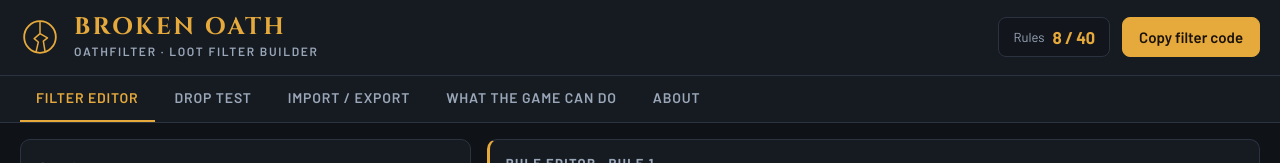
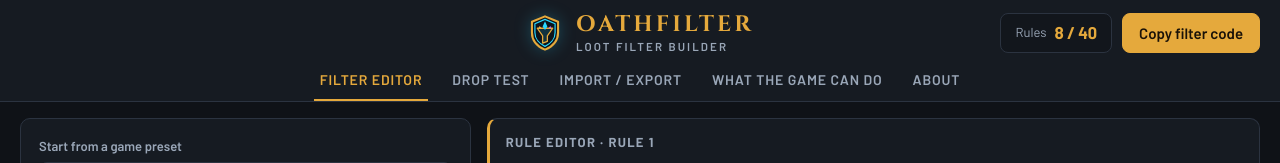
Before and after one commit to 2m22/Oathfilter, a plain HTML site: page index.html in a window 1280 px wide. Shown: the top 163 px of the page. Drawn offline with Linux system fonts and the light colour scheme.

Commit message:
New centered header: emblem and name in the middle, rule counter and copy button right, tabs centered below
Co-Authored-By: Claude Sonnet 5.5 <noreply@anthropic.com>
Claude-Session: https://claude.ai/code/session_01RhSxHCC7GoxtZwPkjsMEfY

```diff
--- a/index.html
+++ b/index.html
@@ -38,23 +38,26 @@ button{cursor:pointer}
 .c-show{color:var(--show-fg)}.c-hl{color:var(--beam-fg)}.c-hide{color:var(--hide-fg)}
 
 /* header */
-.site-header{display:flex;flex-wrap:wrap;align-items:center;justify-content:space-between;gap:12px 20px;padding:14px 20px;background:var(--bg-panel);border-bottom:1px solid var(--border)}
-.site-title{margin:0;font-family:var(--font-display);font-weight:700;font-size:1.5rem;letter-spacing:.1em;color:var(--accent-gold);line-height:1.1}
-.site-subtitle{margin-top:3px;font-size:.75rem;font-weight:600;letter-spacing:.14em;text-transform:uppercase;color:var(--text-muted)}
-.brand{display:flex;align-items:center;gap:14px}
-.head-tools{display:flex;flex-wrap:wrap;align-items:center;gap:12px}
+.site-header{background:var(--bg-panel);border-bottom:1px solid var(--border)}
+.header-top{max-width:1520px;margin:0 auto;padding:12px 20px 6px;display:grid;grid-template-columns:1fr auto 1fr;align-items:center;gap:16px}
+.brand-center{grid-column:2;display:inline-flex;align-items:center;justify-content:center;gap:12px}
+.brand-emblem{flex-shrink:0;filter:drop-shadow(0 0 8px rgba(41,216,255,.25))}
+.brand-text{display:flex;flex-direction:column;align-items:flex-start;line-height:1.15}
+.brand-title{margin:0;font-family:var(--font-display);font-weight:700;font-size:1.4rem;letter-spacing:.14em;color:var(--accent-gold)}
+.brand-sub{margin-top:2px;font-size:.72rem;font-weight:600;letter-spacing:.18em;text-transform:uppercase;color:var(--text-muted)}
+.header-right{grid-column:3;justify-self:end;display:inline-flex;flex-wrap:wrap;align-items:center;gap:10px}
 .count{display:flex;align-items:center;gap:8px;min-height:40px;padding:0 14px;border:1px solid var(--border);border-radius:8px;background:var(--bg-subtle);font-variant-numeric:tabular-nums}
 
 /* tabs */
-nav.nav{display:flex;gap:4px;padding:0 20px;background:var(--bg-panel);border-bottom:1px solid var(--border);overflow-x:auto}
-nav.nav button{min-height:46px;padding:0 16px;border:0;border-bottom:2px solid transparent;background:none;font-weight:600;font-size:.875rem;letter-spacing:.06em;text-transform:uppercase;color:var(--text-muted);white-space:nowrap}
+nav.nav{display:flex;justify-content:center;flex-wrap:wrap;gap:4px 18px;max-width:1520px;margin:0 auto;padding:0 20px}
+nav.nav button{min-height:42px;padding:0 6px;border:0;border-bottom:2px solid transparent;background:none;font-weight:600;font-size:.875rem;letter-spacing:.06em;text-transform:uppercase;color:var(--text-muted);white-space:nowrap}
 nav.nav button:hover{color:var(--text-main)}
 nav.nav button[aria-selected="true"]{color:var(--accent-gold);border-bottom-color:var(--accent-gold)}
 main{padding:16px 20px 8px}
 .panel{max-width:1600px;margin:0 auto}
 .cols{display:flex;flex-wrap:wrap;gap:16px;align-items:flex-start}
 .cols>.l{flex:1 1 34%;min-width:320px;max-width:540px}.cols>.r{flex:1 1 60%;min-width:340px}
-@media (max-width:900px){main{padding:12px}nav.nav{padding:0 8px}}
+@media (max-width:900px){main{padding:12px}nav.nav{padding:0 8px;gap:2px 12px}.header-top{grid-template-columns:1fr;justify-items:center;padding-bottom:10px}.brand-center,.header-right{grid-column:1;justify-self:center}.header-left{display:none}}
 
 /* panels */
 .plate{background:var(--bg-panel);border:1px solid var(--border);border-radius:10px;padding:18px}
@@ -221,22 +224,32 @@ ul.pl b{color:var(--accent-gold)}ul.pl a,.site-footer a{color:var(--accent-gold)
 </head>
 <body>
 <header class="site-header">
-  <div class="brand">
-    <svg width="40" height="40" viewBox="0 0 48 48" fill="none" stroke="#e5a93c" stroke-width="2.2" stroke-linejoin="round" aria-hidden="true"><circle cx="24" cy="24" r="19"/><path d="M24 5v15l-7 6 5 4-3 13M24 20l9 5-5 4 2 12" stroke-width="1.8"/></svg>
-    <div><h1 class="site-title">BROKEN OATH</h1><div class="site-subtitle">Oathfilter · loot filter builder</div></div>
+  <div class="header-top">
+    <div class="header-left" aria-hidden="true"></div>
+    <div class="brand-center">
+      <svg class="brand-emblem" viewBox="0 0 64 64" width="38" height="38" aria-hidden="true">
+        <path d="M32 4 L54 13 V31 C54 45 44 55 32 60 C20 55 10 45 10 31 V13 Z" fill="#0d131a" stroke="#e5a93b" stroke-width="3.5" stroke-linejoin="round"/>
+        <path d="M32 9 L49 16.5 V31 C49 42 41 50.5 32 54.5 C23 50.5 15 42 15 31 V16.5 Z" fill="none" stroke="#29d8ff" stroke-width="2" stroke-linejoin="round"/>
+        <polygon points="19,24 45,24 36,37 36,46 28,49 28,37" fill="rgba(41,216,255,0.16)" stroke="#e5a93b" stroke-width="2.2" stroke-linejoin="round"/>
+        <polygon points="32,12 36,21 32,27 28,21" fill="#29d8ff"/>
+        <polygon points="23,20 26,24 21,24" fill="#f5b841"/>
+        <polygon points="41,20 43,24 38,24" fill="#b86bff"/>
+      </svg>
+      <div class="brand-text"><h1 class="brand-title">OATHFILTER</h1><span class="brand-sub">Loot filter builder</span></div>
+    </div>
+    <div class="header-right">
+      <div id="cap" class="count"></div>
+      <button type="button" class="btn gold" id="copyTop">Copy filter code</button>
+    </div>
   </div>
-  <div class="head-tools">
-    <div id="cap" class="count"></div>
-    <button type="button" class="btn gold" id="copyTop">Copy filter code</button>
-  </div>
-</header>
-<nav class="nav" role="tablist" aria-label="Views" id="nav">
+  <nav class="nav header-nav" role="tablist" aria-label="Views" id="nav">
   <button type="button" role="tab" id="t-edit" aria-controls="p-edit" aria-selected="true" data-view="edit">Filter Editor</button>
   <button type="button" role="tab" id="t-test" aria-controls="p-test" aria-selected="false" data-view="test" tabindex="-1">Drop Test</button>
   <button type="button" role="tab" id="t-io" aria-controls="p-io" aria-selected="false" data-view="io" tabindex="-1">Import / Export</button>
   <button type="button" role="tab" id="t-info" aria-controls="p-info" aria-selected="false" data-view="info" tabindex="-1">What the game can do</button>
   <button type="button" role="tab" id="t-about" aria-controls="p-about" aria-selected="false" data-view="about" tabindex="-1">About</button>
-</nav>
+  </nav>
+</header>
 <main>
 <div class="panel" id="p-edit" role="tabpanel" aria-labelledby="t-edit"><div class="cols">
   <section class="plate l" aria-labelledby="h-rules">
```
